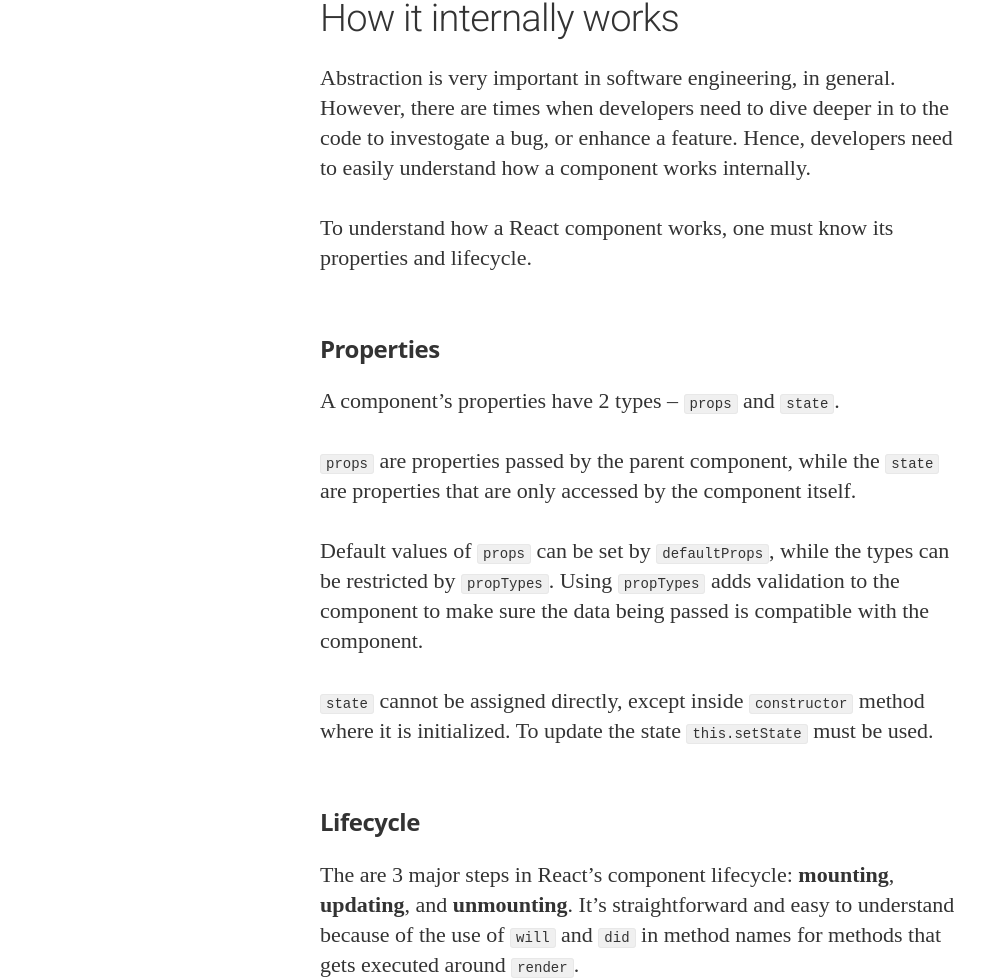
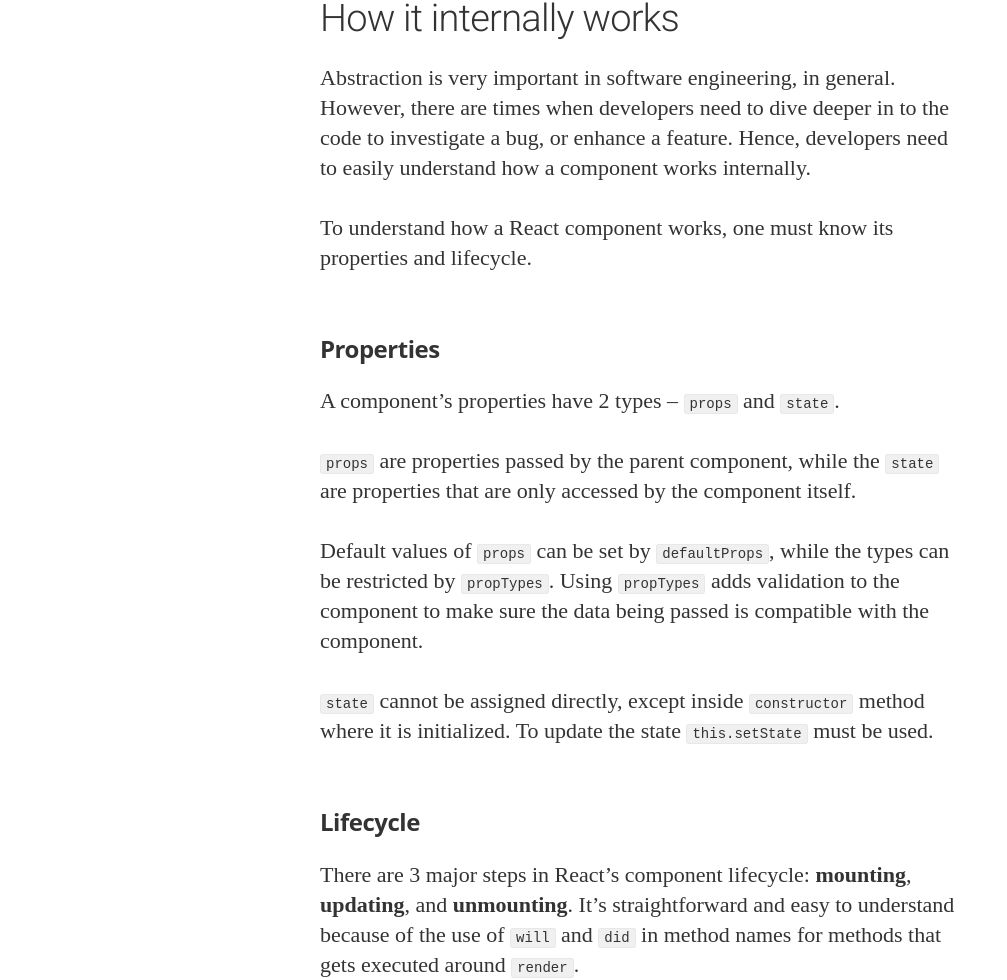
Before and after one commit to tamatamvan/quipper.github.io, a Jekyll site: the page built from _posts/2016-11-25-why-i-enjoy-working-with-react-js.markdown, in a window 1280 px wide and 1400 px high, scrolled down 2852 px. Shown: the part 195-1175 px from the top of the window, without its empty margins (0-1007 px from the left). Built offline with Jekyll 4.4.1, drawn with Linux system fonts in a browser that asks for light colours; nearby versions of some CDN libraries; some web fonts are replaced; comment, search, counter and statistics services are not loaded.

Commit message:
Fix typos

```diff
--- a/_posts/2016-11-25-why-i-enjoy-working-with-react-js.markdown
+++ b/_posts/2016-11-25-why-i-enjoy-working-with-react-js.markdown
@@ -95,7 +95,7 @@ However, the biggest benefit of having the markup with the same file as the logi
 
 ## How it internally works
 
-Abstraction is very important in software engineering, in general. However, there are times when developers need to dive deeper in to the code to investogate a bug, or enhance a feature. Hence, developers need to easily understand how a component works internally.
+Abstraction is very important in software engineering, in general. However, there are times when developers need to dive deeper in to the code to investigate a bug, or enhance a feature. Hence, developers need to easily understand how a component works internally.
 
 To understand how a React component works, one must know its properties and lifecycle.
 
@@ -111,7 +111,7 @@ Default values of `props` can be set by `defaultProps`, while the types can be r
 
 ### Lifecycle
 
-The are 3 major steps in React's component lifecycle: **mounting**, **updating**, and **unmounting**. It's straightforward and easy to understand because of the use of `will` and `did` in method names for methods that gets executed around `render`.
+There are 3 major steps in React's component lifecycle: **mounting**, **updating**, and **unmounting**. It's straightforward and easy to understand because of the use of `will` and `did` in method names for methods that gets executed around `render`.
 
 Detailed information about React's component lifecycle can be found in the [docs](https://facebook.github.io/react/docs/react-component.html#the-component-lifecycle).
 
```
